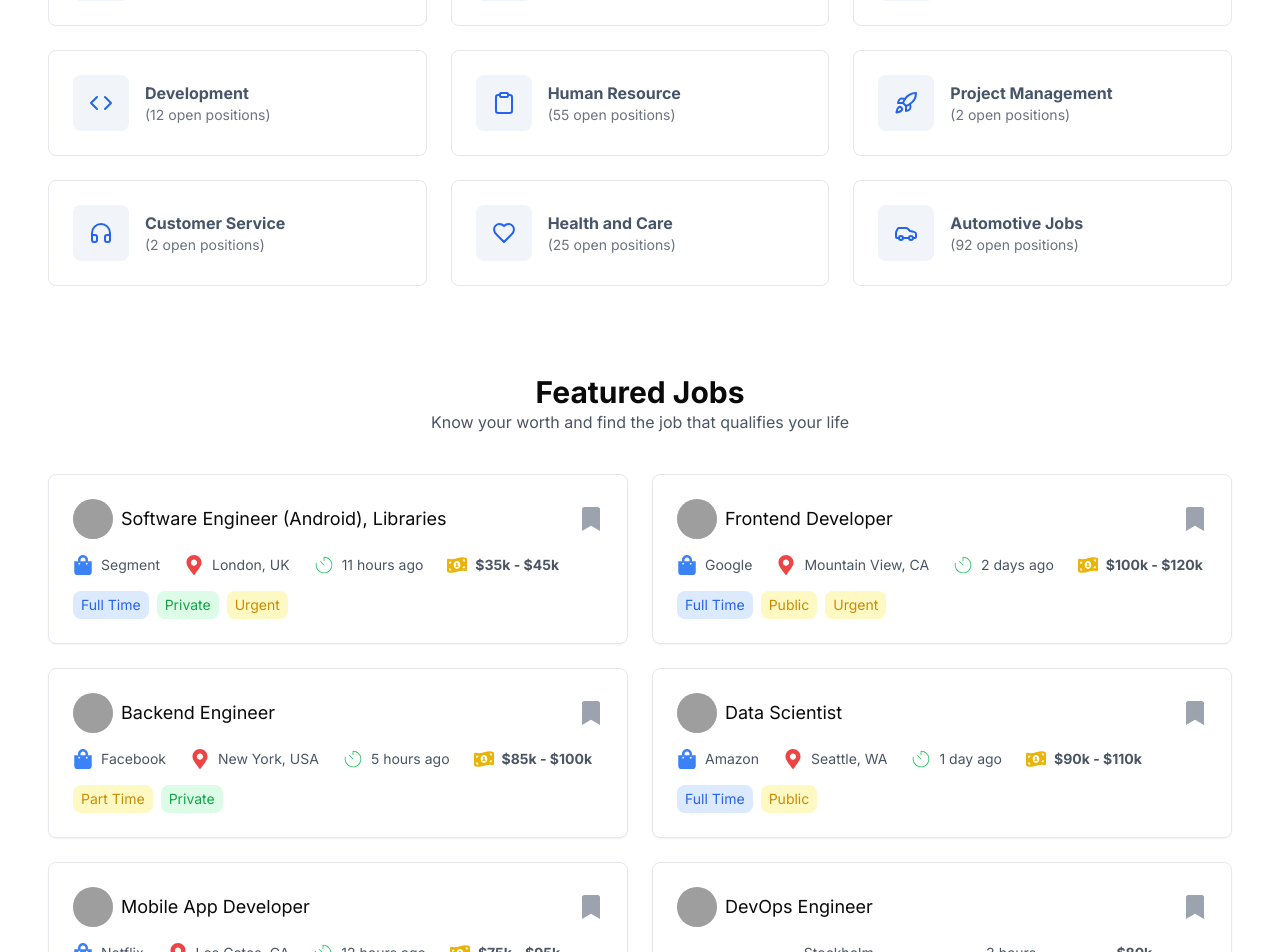
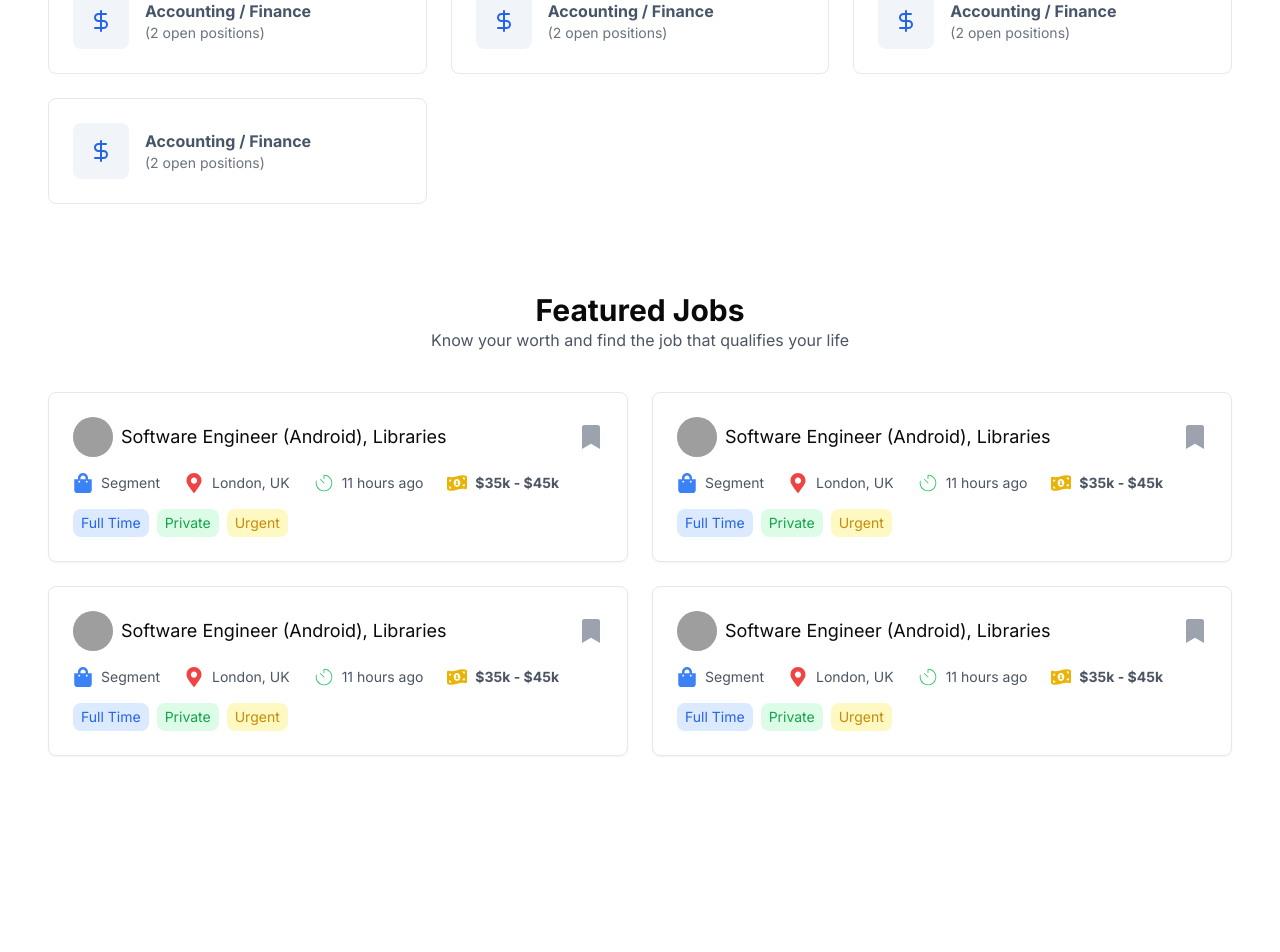
Before and after one commit to The-Dev-Hive/Talent-Trove-Client, a Next.js app: page / in a window 1280 px wide. Shown: the part 380-1332 px from the top of the page. After the commit the page ends 1184 px from the top, so only its background shows below. Built offline with nearby package versions, Linux system fonts and the light colour scheme; grey boxes are pictures that could not be loaded.

Commit message:
refactor: card components and speared card and category section

```diff
--- /dev/null
+++ b/src/app/(front)/layout.tsx
@@ -0,0 +1,14 @@
+import Navbar from '@/components/navbar/Navbar';
+
+export default function RootLayout({
+  children,
+}: {
+  children: React.ReactNode;
+}) {
+  return (
+    <div>
+      <Navbar />
+      {children}
+    </div>
+  );
+}
--- a/src/app/(front)/page.tsx
+++ b/src/app/(front)/page.tsx
@@ -1,12 +1,11 @@
-import Text from '@/app/(front)/Test/Text';
+import { TopJobCategoryList, FeatureJob } from '@/components/homepage';
 import React from 'react';
 
 const RootPage = () => {
   return (
-    <div>
-      <p>
-        <Text />
-      </p>
+    <div className="py-12">
+      <TopJobCategoryList />
+      <FeatureJob />
     </div>
   );
 };
--- a/src/app/layout.tsx
+++ b/src/app/layout.tsx
@@ -1,6 +1,5 @@
 import type { Metadata } from 'next';
 import './globals.css';
-import Navbar from '@/components/navbar/Navbar';
 import { Inter } from 'next/font/google';
 
 export const inter = Inter({
@@ -21,10 +20,7 @@ export default function RootLayout({
 }) {
   return (
     <html lang="en">
-      <body className={`antialiased ${inter.className}`}>
-        <Navbar />
-        {children}
-      </body>
+      <body className={`antialiased ${inter.className}`}>{children}</body>
     </html>
   );
 }
--- a/src/components/cards/JobCard.tsx
+++ b/src/components/cards/JobCard.tsx
@@ -2,44 +2,28 @@ import { FaBookmark, FaMapMarkerAlt, FaShoppingBag } from 'react-icons/fa';
 import { CiTimer } from 'react-icons/ci';
 import { FaMoneyBill1Wave } from 'react-icons/fa6';
 import Image from 'next/image';
-import { jobs } from '@/data/temporary';
 import { cn } from '@/utils';
 interface Props extends React.ComponentProps<'div'> {}
 
 export const JobCard = ({ ...props }: Props) => {
   return (
     <div {...props}>
-      <div className="  mx-auto max-w-screen-xl">
-        <div className="p-10 text-center">
-          <h1 className="text-3xl font-bold">Featured Jobs</h1>
-          <p className="text-gray-600">
-            Know your worth and find the job that qualifies your life
-          </p>
-        </div>
-
-        <div className="grid grid-cols-1 md:grid-cols-1 lg:grid-cols-2 gap-6 px-12">
-          {jobs.map((job, index) => (
-            <div
-              key={index}
-              className="flex flex-col p-6 rounded-lg border border-gray-200 shadow-sm hover:bg-indigo-100 hover:shadow-lg transition-shadow duration-300   "
-            >
+      <div className="flex flex-col p-6 rounded-lg border border-gray-200 shadow-sm hover:bg-indigo-100 hover:shadow-lg transition-shadow duration-300   ">
         <div className="flex items-center justify-between mb-4">
           <div className="flex items-center gap-2">
             <div className="w-10 h-10 bg-gray-200 rounded-full flex justify-center items-center">
-                    {job.img ? (
               <Image
-                        src={job.img}
-                        alt={job.title}
+                src={'https://i.postimg.cc/0yx9LBwm/1-2.png'}
+                alt={''}
                 className="w-full h-full object-cover rounded-full"
                 width={100}
                 height={100}
               />
-                    ) : (
-                      <div className="w-full h-full bg-gray-400 rounded-full"></div> // Placeholder for no image
-                    )}
             </div>
             <div>
-                    <h2 className="lg:text-lg sm:text-sm ">{job.title}</h2>
+              <h2 className="lg:text-lg sm:text-sm ">
+                Software Engineer (Android), Libraries
+              </h2>
             </div>
           </div>
           <div className="text-gray-400 hover:text-gray-600 cursor-pointer">
@@ -49,24 +33,30 @@ export const JobCard = ({ ...props }: Props) => {
         <div className="flex items-center text-gray-600 space-x-6 text-sm mb-4">
           <div className="flex items-center gap-2">
             <FaShoppingBag className="h-5 w-5 text-blue-500" />
-                  <span className="font-medium">{job.company}</span>
+            <span className="font-medium">Segment</span>
           </div>
           <div className="flex items-center gap-2">
             <FaMapMarkerAlt className="h-5 w-5 text-red-500" />
-                  <span>{job.location}</span>
+            <span>London, UK</span>
           </div>
           <div className="flex items-center    gap-2">
             <CiTimer className="h-5   hidden lg:block md:block   w-5 text-green-500" />
-                  <span className=" hidden lg:block md:block">{job.time}</span>
+            <span className=" hidden lg:block md:block">11 hours ago</span>
           </div>
           <div className="flex items-center    gap-2">
             <FaMoneyBill1Wave className="h-5 w-5  hidden lg:block md:block text-yellow-500" />
-                  <span className="font-semibold  hidden lg:block md:block">{job.salary}</span>
+            <span className="font-semibold  hidden lg:block md:block">
+              $35k - $45k
+            </span>
           </div>
         </div>
 
         <div className="flex gap-2">
-                {job.tags.map((tag, idx) => (
+          {[
+            { type: 'full-time', label: 'Full Time' },
+            { type: 'private', label: 'Private' },
+            { type: 'urgent', label: 'Urgent' },
+          ].map((tag, idx) => (
             <span
               key={idx}
               className={cn('text-sm px-2 py-1 rounded-lg', {
@@ -81,15 +71,6 @@ export const JobCard = ({ ...props }: Props) => {
           ))}
         </div>
       </div>
-          ))}
-        </div>
-
-        <div className="text-center mt-10">
-          <button className="bg-blue-600 text-white px-6 py-2 rounded-full hover:bg-blue-500 transition-colors duration-300">
-            Load More Listings
-          </button>
-        </div>
-      </div>
     </div>
   );
 };
--- a/src/components/cards/JobCategoryCards.tsx
+++ b/src/components/cards/JobCategoryCards.tsx
@@ -1,34 +1,19 @@
-import { jobCategories } from '@/data/temporary';
+import { DollarSign } from 'lucide-react';
 import React from 'react';
 interface Props extends React.ComponentProps<'div'> {}
 
-export const JobCategoryCards = ({ ...props }: Props) => {
+export const CategoryOfJob = ({ ...props }: Props) => {
   return (
     <div {...props}>
-      <div className=" mx-auto max-w-7xl  ">
-        <div className="p-10 text-center">
-          <h1 className="text-3xl font-bold">Popular Job Categories</h1>
-          <p className="text-gray-600">2024 jobs live - 293 added today</p>
+      <div className="flex items-center gap-4 bg-white p-6 rounded-lg border border-gray-200 hover:shadow-md hover:bg-indigo-100">
+        <div className="bg-slate-100 p-4 rounded-lg text-blue-600 hover:bg-indigo-500 transition-bg duration-300   hover:text-white">
+          <DollarSign />
         </div>
-        <div className="grid grid-cols-1 md:grid-cols-2 lg:grid-cols-3 gap-6 m-12 ">
-          {jobCategories.map((category, index) => (
-            <div
-              key={index}
-              className="flex items-center gap-4 bg-white p-6 rounded-lg border border-gray-200 hover:shadow-md hover:bg-indigo-100"
-            >
-              <div className="bg-slate-100 p-4 rounded-lg text-blue-600 hover:bg-indigo-500 transition-bg duration-300   hover:text-white">
-                {category.icon}
-              </div>
-              <div>
-                <h2 className=" text-slate-600 font-semibold">
-                  {category.title}
-                </h2>
-                <p className="text-gray-500 text-sm">
-                  ({category.positions} open positions)
-                </p>
-              </div>
-            </div>
-          ))}
+        <div>
+          <h2 className=" text-slate-600 font-semibold">
+            Accounting / Finance
+          </h2>
+          <p className="text-gray-500 text-sm">(2 open positions)</p>
         </div>
       </div>
     </div>
--- /dev/null
+++ b/src/components/homepage/FeatureJob.tsx
@@ -0,0 +1,25 @@
+import { JobCard } from '../cards/JobCard';
+
+interface Props extends React.ComponentProps<'div'> {}
+
+export const FeatureJob = ({ ...props }: Props) => {
+  return (
+    <div {...props}>
+      <div className="  mx-auto max-w-screen-xl">
+        <div className="p-10 text-center">
+          <h1 className="text-3xl font-bold">Featured Jobs</h1>
+          <p className="text-gray-600">
+            Know your worth and find the job that qualifies your life
+          </p>
+        </div>
+
+        <div className="grid grid-cols-1 md:grid-cols-1 lg:grid-cols-2 gap-6 px-12">
+          <JobCard />
+          <JobCard />
+          <JobCard />
+          <JobCard />
+        </div>
+      </div>
+    </div>
+  );
+};
--- /dev/null
+++ b/src/components/homepage/TopJobCategoryList.tsx
@@ -0,0 +1,22 @@
+import React from 'react';
+import { CategoryOfJob } from '../cards/JobCategoryCards';
+interface Props extends React.ComponentProps<'div'> {}
+
+export const TopJobCategoryList = ({ ...props }: Props) => {
+  return (
+    <div {...props}>
+      <div className=" mx-auto max-w-7xl  ">
+        <div className="p-10 text-center">
+          <h1 className="text-3xl font-bold">Popular Job Categories</h1>
+          <p className="text-gray-600">2024 jobs live - 293 added today</p>
+        </div>
+        <div className="grid grid-cols-1 md:grid-cols-2 lg:grid-cols-3 gap-6 m-12 ">
+          <CategoryOfJob />
+          <CategoryOfJob />
+          <CategoryOfJob />
+          <CategoryOfJob />
+        </div>
+      </div>
+    </div>
+  );
+};
--- /dev/null
+++ b/src/components/homepage/index.ts
@@ -0,0 +1,2 @@
+export * from './FeatureJob';
+export * from './TopJobCategoryList';
```
Also changed, not shown: src/app/(front)/Test/page.tsx (renamed from src/app/(front)/Test/Text.tsx), 2 other files (tests, documents, lock files or other folders). Lines whose indentation alone changed are shown as unchanged.
